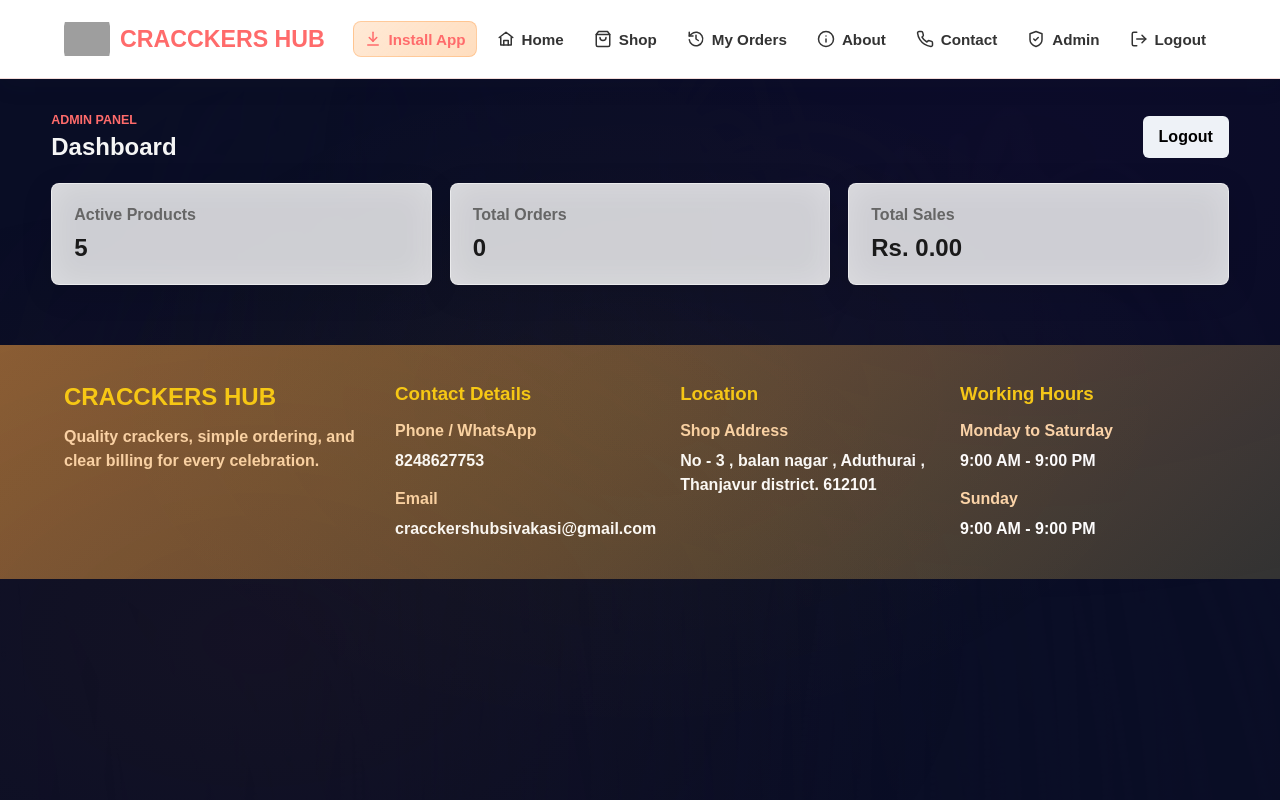
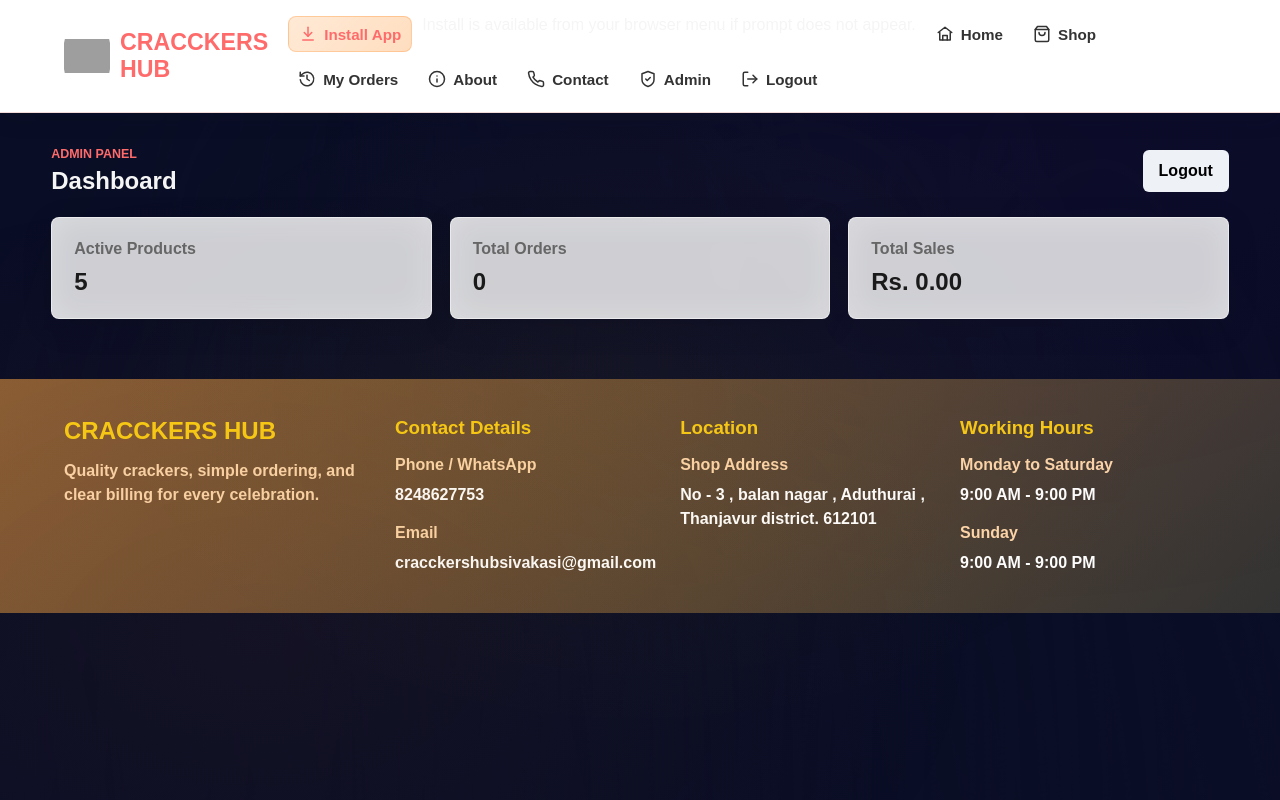
Before and after one commit to Kathir461/CracckersHub, a Flask app: page /admin in a window 1280 px wide. Run offline with Flask 3, Linux system fonts and the light colour scheme; the visitor is signed in with stand-in values (Sample User, id 1); data that the repository does not hold is empty; grey boxes are pictures that could not be loaded.

Commit message:
windows update

```diff
--- a/templates/base.html
+++ b/templates/base.html
@@ -45,10 +45,11 @@
         <span>{{ shop.name }}</span>
       </a>
       <nav>
-        <button id="installAppButton" class="install-app-button" type="button" hidden>
+        <button id="installAppButton" class="install-app-button" type="button">
           <svg aria-hidden="true" viewBox="0 0 24 24"><path d="M12 3v12"></path><path d="m7 10 5 5 5-5"></path><path d="M5 20h14"></path></svg>
           <span>Install App</span>
         </button>
+        <span id="installHint" class="install-hint">Install will appear if your browser supports PWAs; otherwise use the browser Add to desktop menu.</span>
         <a class="nav-link" href="{{ url_for('home') }}">
           <svg aria-hidden="true" viewBox="0 0 24 24"><path d="m3 10 9-7 9 7"></path><path d="M5 10v10h14V10"></path><path d="M9 20v-6h6v6"></path></svg>
           <span>Home</span>
@@ -138,21 +139,34 @@
         window.addEventListener('load', () => {
           navigator.serviceWorker.register(swUrl, { scope }).catch((error) => {
             console.error('PWA service worker registration failed:', error);
+            if (installHint) {
+              installHint.textContent = 'Service worker failed to register; install from browser menu instead.';
+            }
           });
         });
+      }
+
+      if (installHint) {
+        installHint.textContent = 'Install is available from your browser menu if prompt does not appear.';
       }
 
       window.addEventListener('beforeinstallprompt', (event) => {
         event.preventDefault();
         deferredPrompt = event;
-        if (installAppButton) {
-          installAppButton.hidden = false;
+        if (installHint) {
+          installHint.textContent = 'Tap Install App to add CracckersHub to your desktop.';
         }
       });
 
       if (installAppButton) {
         installAppButton.addEventListener('click', async () => {
           if (!deferredPrompt) {
+            const fallbackMessage = navigator.userAgent.includes('Chrome') || navigator.userAgent.includes('Edg')
+              ? 'Use your browser menu: Install app / Add to desktop.'
+              : 'Use your browser menu to install this app.';
+            if (installHint) {
+              installHint.textContent = fallbackMessage;
+            }
             return;
           }
 
@@ -162,9 +176,15 @@
           const { outcome } = await deferredPrompt.userChoice;
           if (outcome === 'accepted') {
             installAppButton.hidden = true;
+            if (installHint) {
+              installHint.textContent = 'App installed successfully.';
+            }
           } else {
             installAppButton.disabled = false;
             installAppButton.innerHTML = '<svg aria-hidden="true" viewBox="0 0 24 24"><path d="M12 3v12"></path><path d="m7 10 5 5 5-5"></path><path d="M5 20h14"></path></svg><span>Install App</span>';
+            if (installHint) {
+              installHint.textContent = 'Install cancelled. Use browser menu if needed.';
+            }
           }
           deferredPrompt = null;
         });
```
Also changed, not shown: static/icons/admin/icon-192.svg (deleted), static/icons/admin/icon-512.svg (deleted), static/icons/customer/icon-192.svg (deleted), static/icons/customer/icon-512.svg (deleted).
